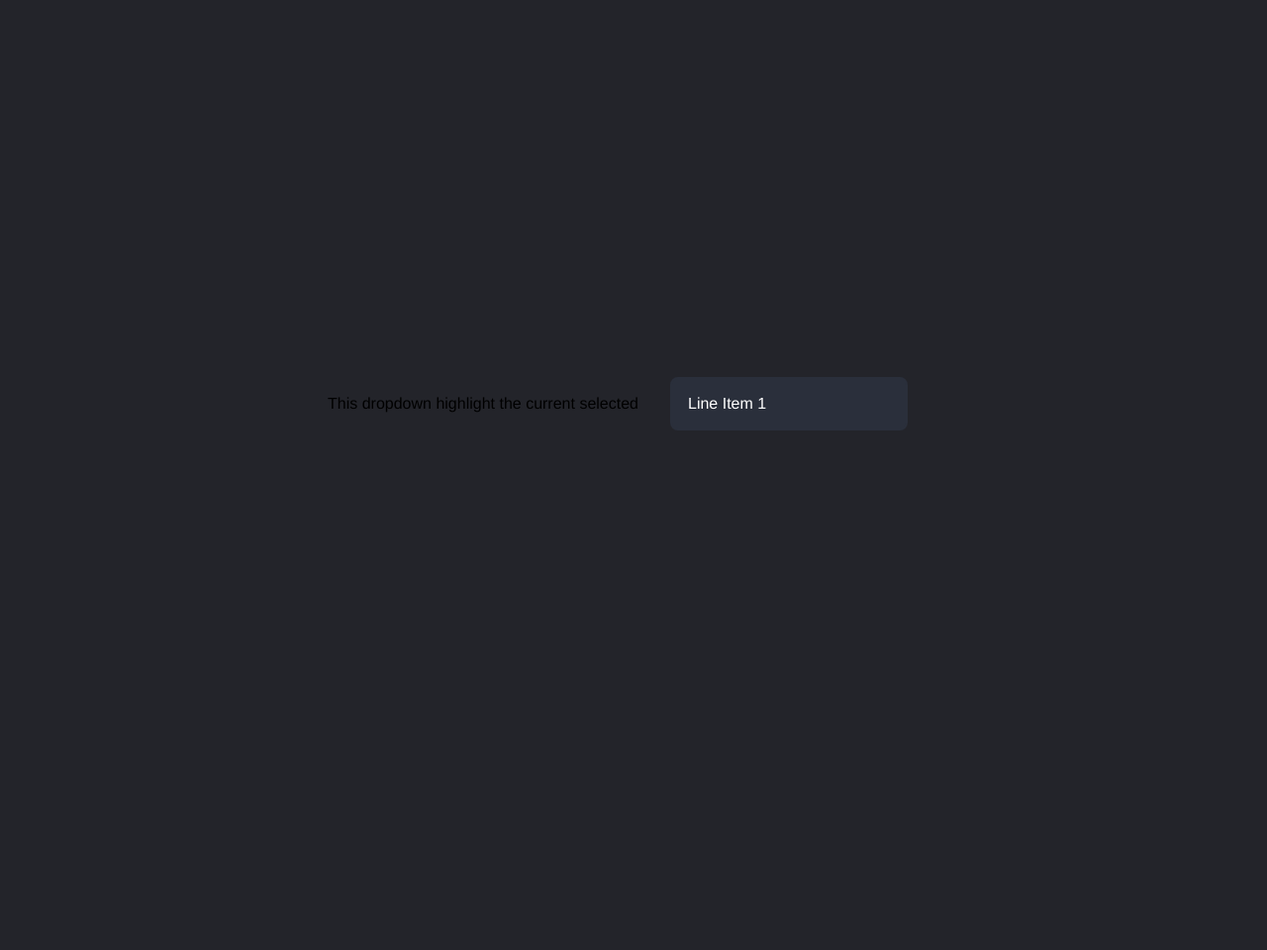
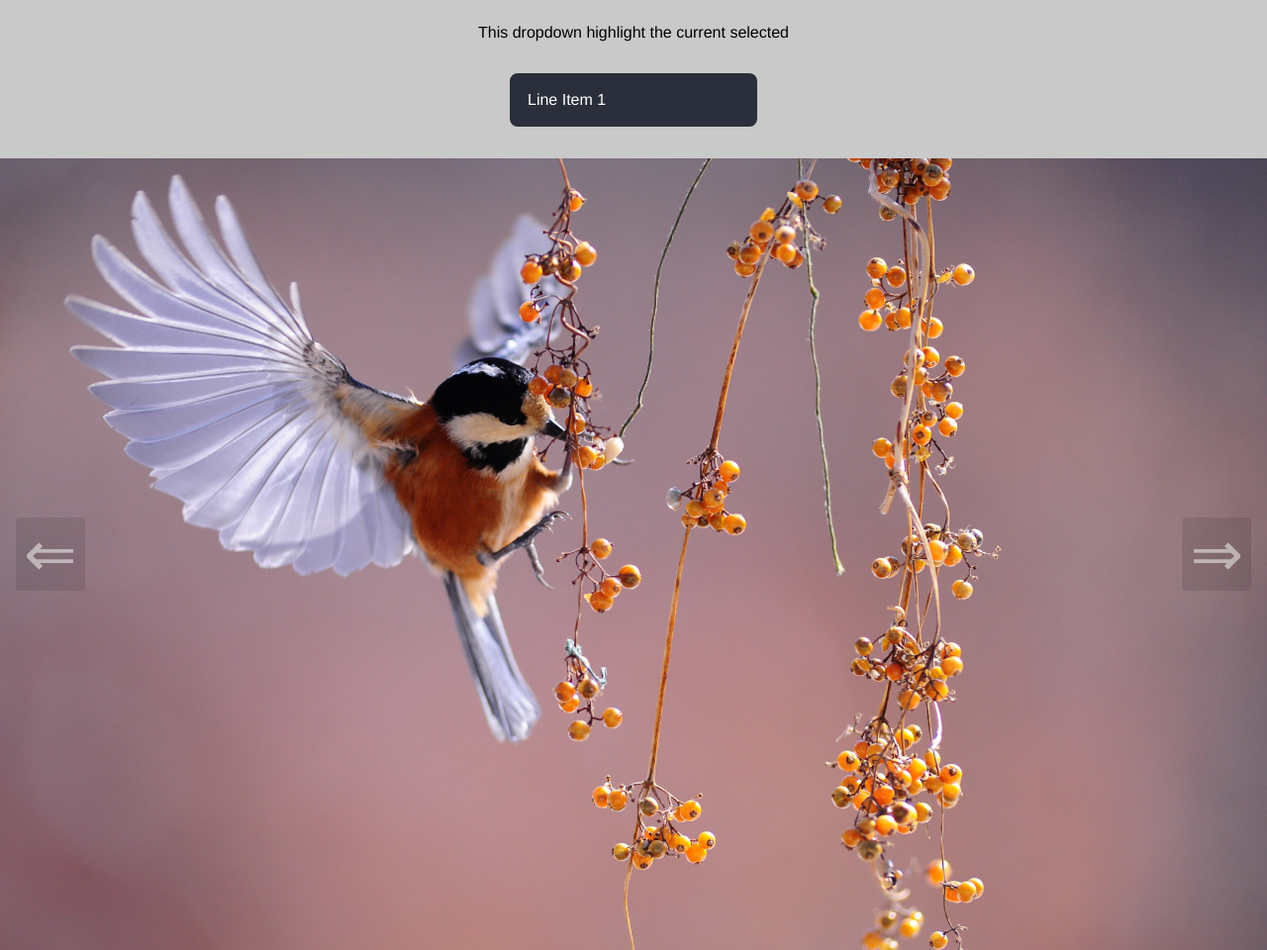
Before and after one commit to jeeva-learner/DynamicUserInterface, a website built with webpack: page src/index.html in a window 1280 px wide. Shown: the whole page at 99% size. Before the commit the page ends 816 px from the top, so only its background shows below. Built offline with nearby package versions, Linux system fonts and the light colour scheme.

Commit message:
tutorial hell

```diff
--- a/src/index.html
+++ b/src/index.html
@@ -7,6 +7,7 @@
     <!-- <link rel="stylesheet" href="./style.css" type="css/text"> -->
   </head>
   <body>
+    <section>
       <p>This dropdown highlight the current selected</p>
       <div class="dropdown">
         <div class="select">
@@ -21,5 +22,23 @@
           <li> Adobe XD </li><li class="active">Image Viewer</li>
         </ul>
       </div>
+    </section>
+    <section aria-label="Newest Photos">
+      <div class="carousel" data-carousel>
+        <button class="carousel-button prev" data-carousel-button="prev">&#8656;</button>
+        <button class="carousel-button next" data-carousel-button="next">&#8658;</button>
+        <ul data-slides>
+          <li class="slide" data-active>
+            <img src='./assets/bird-1045954.jpg' alt="Nature Image #1">
+          </li>
+          <li class="slide">
+            <img src='./assets/fox-1284512.jpg' alt="Nature Image #2">
+          </li>
+          <li class="slide">
+            <img src='./assets/road-1072821.jpg' alt="Nature Image #3">
+          </li>
+        </ul>
+      </div>
+    </section>
   </body>
 </html>
--- a/src/index.js
+++ b/src/index.js
@@ -25,3 +25,21 @@ dropdowns.forEach(dropdown =>{
         })
     })
 })
+const buttons = document.querySelectorAll("[data-carousel-button]")
+
+buttons.forEach(button => {
+  button.addEventListener("click", () => {
+    const offset = button.dataset.carouselButton === "next" ? 1 : -1
+    const slides = button
+      .closest("[data-carousel]")
+      .querySelector("[data-slides]")
+
+    const activeSlide = slides.querySelector("[data-active]")
+    let newIndex = [...slides.children].indexOf(activeSlide) + offset
+    if (newIndex < 0) newIndex = slides.children.length - 1
+    if (newIndex >= slides.children.length) newIndex = 0
+
+    slides.children[newIndex].dataset.active = true
+    delete activeSlide.dataset.active
+  })
+})
--- a/src/style.css
+++ b/src/style.css
@@ -1,6 +1,6 @@
 body{
     font-family: helvetica,sans-serif;
-    background: #23242a;
+    background: #c9c9ca;
     min-height: 100vh;
     display: flex;
     justify-content: center;
@@ -70,3 +70,69 @@ body{
     display: block;
     opacity: 1;
 }
+.carousel {
+    width: 100vw;
+    height: 100vh;
+    position: relative;
+  }
+
+  .carousel > ul {
+    margin: 0;
+    padding: 0;
+    list-style: none;
+  }
+
+  .slide {
+    position: absolute;
+    inset: 0;
+    opacity: 0;
+    transition: 200ms opacity ease-in-out;
+    transition-delay: 200ms;
+  }
+
+  .slide > img {
+    display: block;
+    width: 100%;
+    height: 100%;
+    object-fit: cover;
+    object-position: center;
+  }
+
+  .slide[data-active] {
+    opacity: 1;
+    z-index: 1;
+    transition-delay: 0ms;
+  }
+
+  .carousel-button {
+    position: absolute;
+    z-index: 2;
+    background: none;
+    border: none;
+    font-size: 4rem;
+    top: 50%;
+    transform: translateY(-50%);
+    color: rgba(255, 255, 255, .5);
+    cursor: pointer;
+    border-radius: .25rem;
+    padding: 0 .5rem;
+    background-color: rgba(0, 0, 0, .1);
+  }
+
+  .carousel-button:hover,
+  .carousel-button:focus {
+    color: white;
+    background-color: rgba(0, 0, 0, .2);
+  }
+
+  .carousel-button:focus {
+    outline: 1px solid black;
+  }
+
+  .carousel-button.prev {
+    left: 1rem;
+  }
+
+  .carousel-button.next {
+    right: 1rem;
+  }
```
Also changed, not shown: dist/1ec45b516329013d6888.jpg (added), dist/index.html, dist/main.js, src/assets/bird-1045954.jpg (added), 4 other files. Lines whose indentation alone changed are shown as unchanged.
